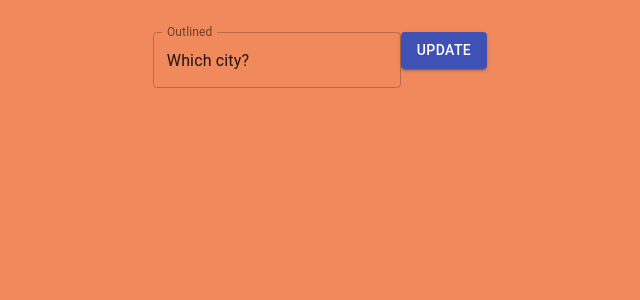
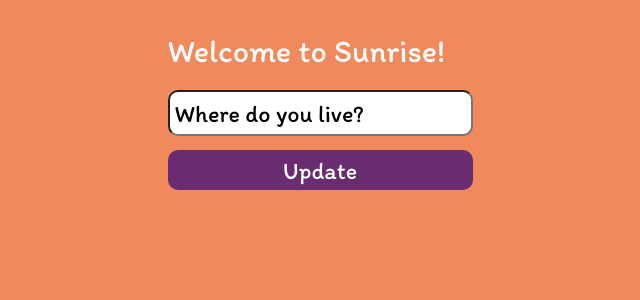
Before and after one commit to bpratomo/weather, a React (Create React App) app: page / in a window 1280 px wide. Shown: the top 300 px of the page, without its empty margins (320-960 px from the left). Built offline with nearby package versions, Linux system fonts and the light colour scheme; no server answers.

Commit message:
freshen up the form

```diff
--- a/src/components/WeatherForm.tsx
+++ b/src/components/WeatherForm.tsx
@@ -1,4 +1,3 @@
-import { Button, TextField } from "@material-ui/core";
 import { ChangeEventHandler, FC, SyntheticEvent, useState } from "react";
 
 type WeatherFormProps = {
@@ -6,11 +5,12 @@ type WeatherFormProps = {
 };
 
 export const WeatherForm: FC<WeatherFormProps> = ({ updateWeather }) => {
-  const [formValue, setFormValue] = useState<string | null>("Which city?");
+  const [formValue, setFormValue] =
+    useState<string | undefined>("Where do you live?");
 
   const handleChange: ChangeEventHandler<HTMLInputElement> = (e) => {
-    setFormValue(e.currentTarget.value)
-  }
+    setFormValue(e.currentTarget.value);
+  };
 
   function handleSubmit(e: SyntheticEvent) {
     e.preventDefault();
@@ -19,18 +19,72 @@ export const WeatherForm: FC<WeatherFormProps> = ({ updateWeather }) => {
     }
   }
 
+  function clearValue() {
+    setFormValue("");
+  }
+
+  const formStyle = {
+    display: "flex",
+    flexDirection: "column" as "column",
+    justifyContent:"space-between",
+    height: "100px",
+
+
+  };
+
+  const baseStyle = {
+    display: "flex",
+    flexDirection: "column" as "column",
+    justifyContent:"space-between",
+
+
+  }
+
+  const textStyle = {
+    backgroundColor: "white",
+    color: "black",
+    borderRadius: "10px",
+    height:"40px",
+    paddingLeft:"5px",
+    fontSize:"x-large",
+    fontFamily:"Itim"
+  };
+
+  const buttonStyle = {
+    backgroundColor: "#6A2C70",
+    color:"white",
+    borderRadius: "10px",
+    height:"40px",
+    border:"none",
+    fontSize:"x-large",
+    fontFamily:"Itim"
+  }
+
+  const headerStyle = {
+    fontSize:"xx-large",
+    marginBottom:"20px"
+  }
+
   return (
-    <form noValidate autoComplete="off" onSubmit={handleSubmit}>
-      <TextField
-        id="outlined-basic"
-        label="Outlined"
-        variant="outlined"
-        value={formValue}
-        onChange={handleChange}
-      />
-      <Button variant="contained" color="primary" onClick={handleSubmit}>
-        Update
-      </Button>
-    </form>
+    <div className="WeatherForm" style={baseStyle} >
+      <header style={headerStyle}>Welcome to Sunrise!</header>
+      <form
+        noValidate
+        autoComplete="off"
+        onSubmit={handleSubmit}
+        style={formStyle}
+      >
+        <input
+          type="text"
+          value={formValue}
+          onChange={handleChange}
+          onFocus={clearValue}
+          style={textStyle}
+        />
+        <button onClick={handleSubmit} style={buttonStyle}>
+          Update
+        </button>
+      </form>
+    </div>
   );
 };
```
